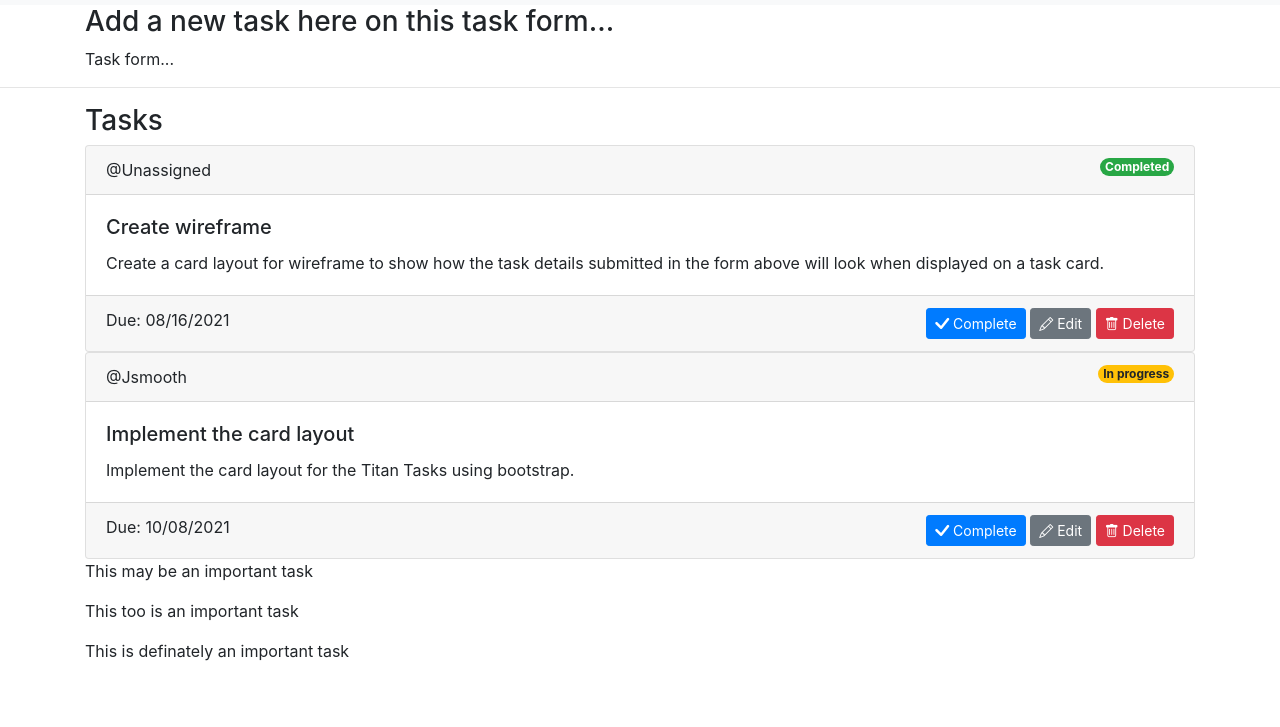
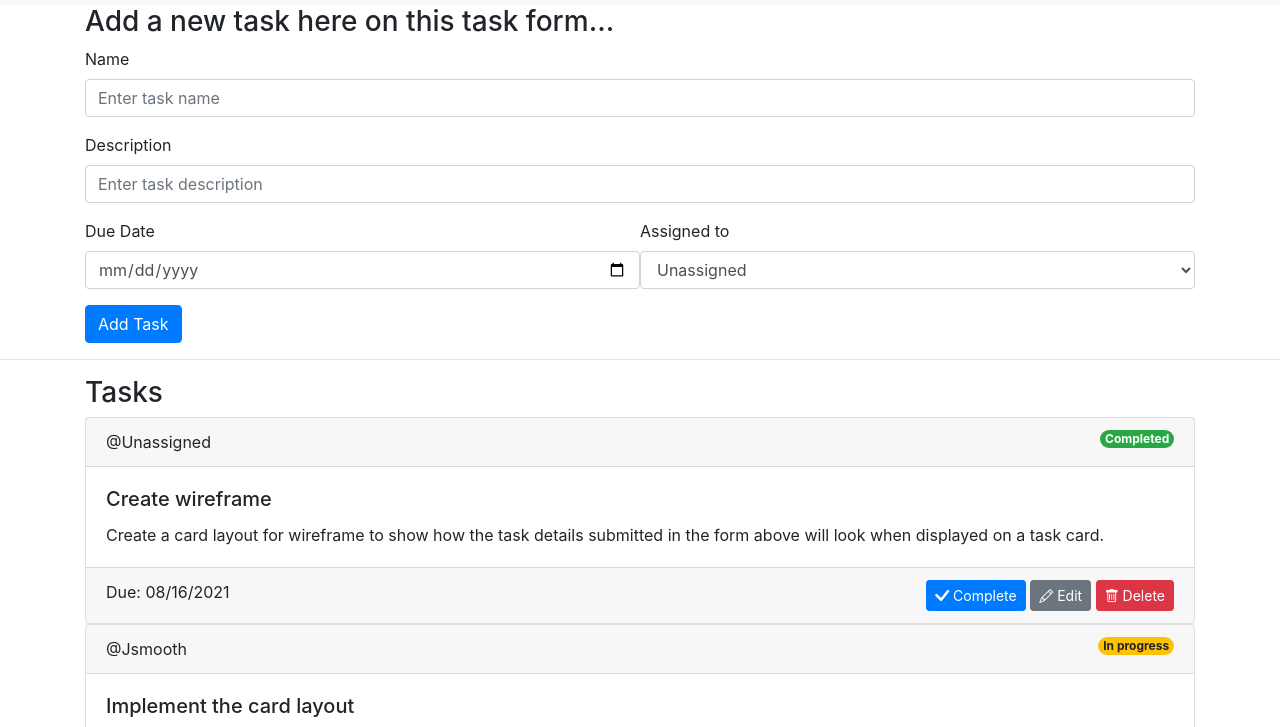
Before and after one commit to thrivethru/TitanTasks, a plain HTML site: page index.html in a window 1280 px wide. Shown: the part 53-780 px from the top of the page. Drawn offline with nearby package versions, Linux system fonts and the light colour scheme.

Commit message:
create form

```diff
--- a/index.html
+++ b/index.html
@@ -29,8 +29,47 @@
     <!-- Task Form -->
     <div class="container">
       <h3>Add a new task here on this task form...</h3>
-      <p>Task form...</p>
+      <form>
+        <div class="form-group">
+          <label for="formGroupExampleInput">Name</label>
+          <input type="text" class="form-control" id="name" placeholder="Enter task name">
+        </div>
+        <div class="form-group">
+          <label for="formGroupExampleInput2">Description</label>
+          <input type="textarea" class="form-control" rows=3 cols=50 id="description" placeholder="Enter task description">
+        </div>
+        <div class="container">
+            <div class="row row-cols-2">
+                <div class="form-group">
+                    <label for="formGroupExampleInput2">Due Date</label>
+                    <input type="date" class="form-control" id="duedate" placeholder="Select due date">
+                  </div>
+                  <div class="form-group">
+                    <label for="formGroupExampleInput2">Assigned to</label>
+                      <select class="form-control" id="Titan tasks" name="Titan tasks">
+                        <option value="Unassigned">Unassigned</option>
+                        <option value="Mark">Mark</option>
+                        <option value="Kassahun">Kassahun</option>
+                        <option value="Jeriah">Jeriah</option>
+                        <option value="Radha">Radha</option>
+                      </select>
+
+                  </div>
+
+
+            </div>
+          </div>
+    <!--
+          <div class="form-group">
+            <label for="formGroupExampleInput2">Status</label>
+            <input type="text" class="form-control" id="status" placeholder="Select Status">
+          </div>
+        -->
+
+          <a href="#" class="btn btn-primary">Add Task</a>
+      </form>
     </div>
+
     <!-- End Task Form -->
     <hr>
     <!-- Task Card List -->
@@ -80,7 +119,7 @@
             <a href="#" class="btn btn-danger btn-sm"><i class="bi bi-trash"></i> Delete</a>
 
           </div>
-
+          <a href="#" class="btn btn-primary">Add Task</a>
         </div>
       </div>
 
```
